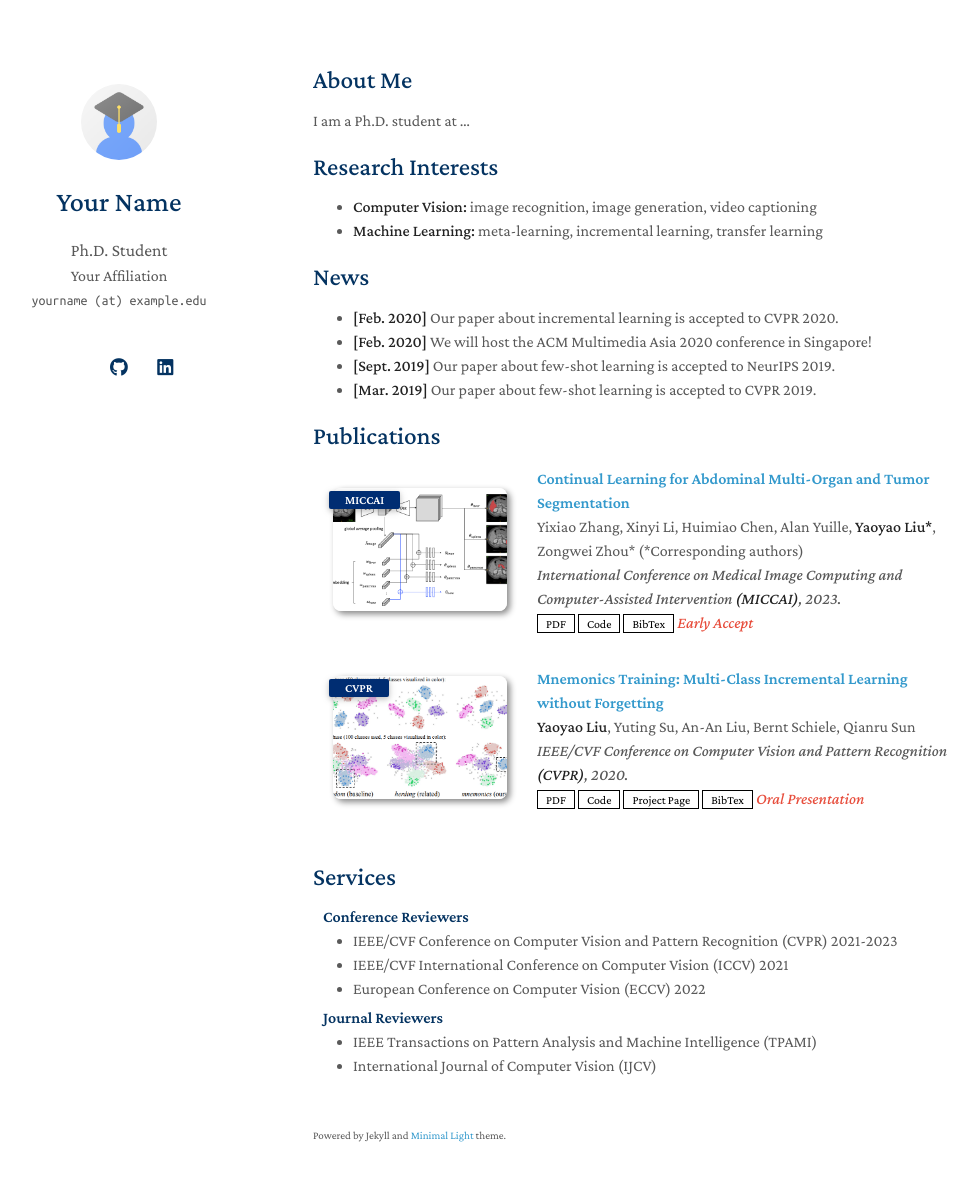
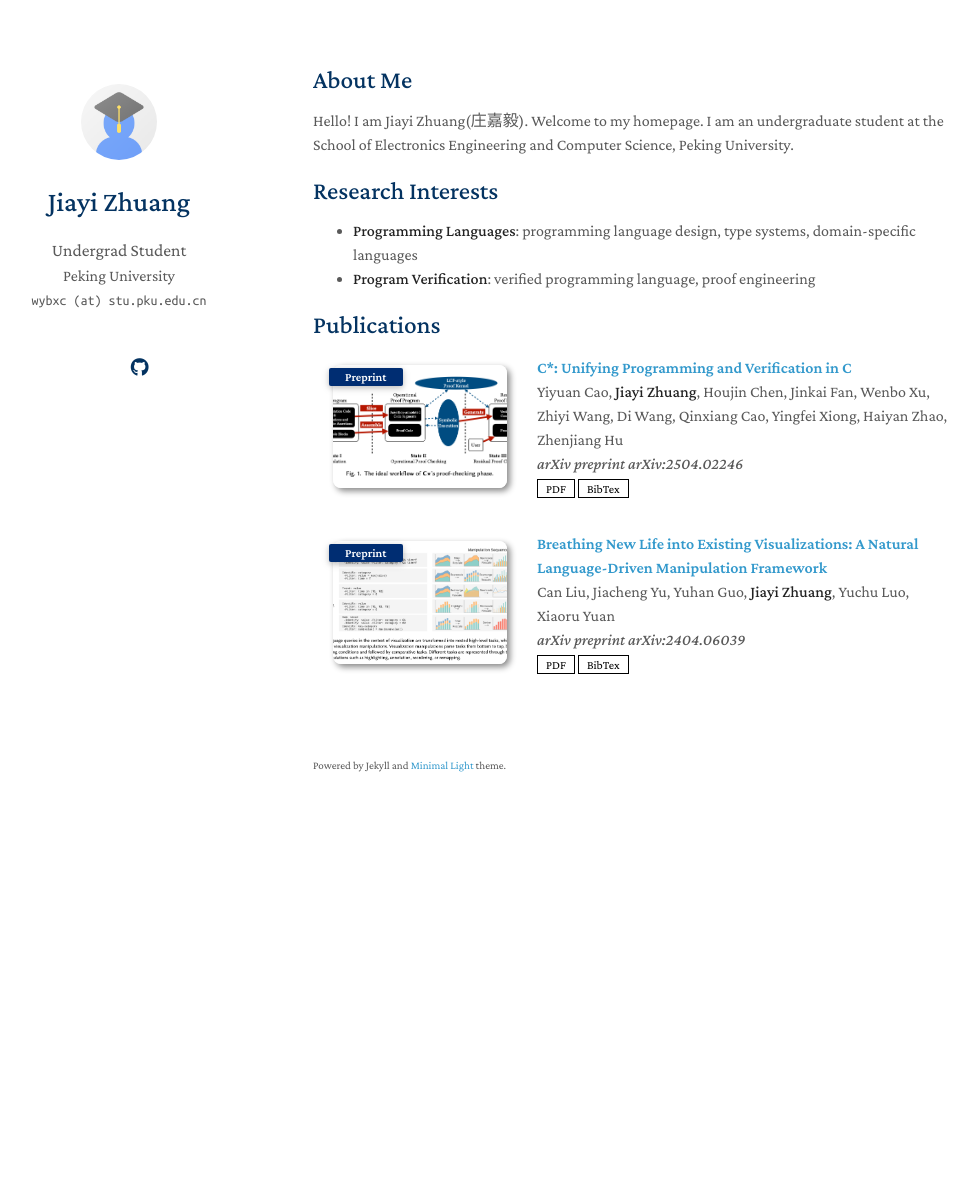
Before and after one commit to Wybxc/wybxc.github.io, a Jekyll site: the page built from index.md, in a window 1280 px wide and 1216 px high. Shown: the top 1181 px of the window, without its empty margins (157-1135 px from the left). Built offline with Jekyll 4.4.1, drawn with Linux system fonts in a browser that asks for light colours; a style sheet for code colours, icons or effects is not loaded; our own code applies the rules of GitHub Pages for plain Markdown files.

Commit message:
Update personal information, add research results, adjust homepage content, delete unnecessary sample images

```diff
--- a/_config.yml
+++ b/_config.yml
@@ -1,22 +1,22 @@
 # Basic Information
-title: Your Name
-position: Ph.D. Student
-affiliation: Your Affiliation
-email: yourname (at) example.edu
+title: Jiayi Zhuang
+position: Undergrad Student
+affiliation: Peking University
+email: wybxc (at) stu.pku.edu.cn
 
 # Search Engine Optimization (SEO)
 # The following information is used to improve the website traffic from search engines, e.g., Google.
-keywords: minimal light
-description: The Minimal Light is a simple and elegant jekyll theme for academic personal homepage.
-canonical: https://minimal-light-theme.yliu.me/
+keywords: minimal light, academic portfolio
+description: This is the academic portfolio of Jiayi Zhuang, an undergraduate student at Peking University.
+canonical: https://academic.wybxc.cc/
 
 # Links
 # If you don't need one of them, you may delete the corresponding line.
-google_scholar: https://scholar.google.com/
-cv_link: assets/files/curriculum_vitae.pdf
-github_link: https://github.com/
-linkedin: https://www.linkedin.com/
-twitter: https://twitter.com/
+google_scholar: https://scholar.google.com/citations?user=PG5aLyIAAAAJ
+# cv_link: assets/files/curriculum_vitae.pdf
+github_link: https://github.com/Wybxc
+# linkedin: https://www.linkedin.com/
+# twitter: https://twitter.com/
 
 # Images (e.g., your profile picture and your website's favicon)
 # "favicon" and "favicon_dark" are used for the light and dark modes, respectively.
@@ -38,7 +38,7 @@ font: "Serif" # or "Sans Serif"
 
 # Google Analytics ID
 # Please remove this if you don't use Google Analytics
-google_analytics: UA-111540567-4
+# google_analytics: UA-111540567-4
 
 # Use this project as a remote theme for GitHub Pages
 # See the guide here: https://docs.github.com/en/pages/setting-up-a-github-pages-site-with-jekyll/adding-a-theme-to-your-github-pages-site-using-jekyll
--- a/_data/publications.yml
+++ b/_data/publications.yml
@@ -1,22 +1,22 @@
 main:
 
-  - title: Continual Learning for Abdominal Multi-Organ and Tumor Segmentation
-    authors: Yixiao Zhang, Xinyi Li, Huimiao Chen, Alan Yuille, <strong>Yaoyao Liu*</strong>, Zongwei Zhou* (*Corresponding authors)
-    conference_short: MICCAI
-    conference: International Conference on Medical Image Computing and Computer-Assisted Intervention <strong>(MICCAI)</strong>, 2023.
-    pdf: https://arxiv.org/pdf/2306.00988.pdf
-    code: https://github.com/MrGiovanni/ContinualLearning
-    bibtex: https://bib.yliu.me/MICCAI23.txt
-    image: ./assets/img/teaser_example_2.png
-    notes: Early Accept
+  - title: "C*: Unifying Programming and Verification in C"
+    authors: Yiyuan Cao, <strong>Jiayi Zhuang</strong>, Houjin Chen, Jinkai Fan, Wenbo Xu, Zhiyi Wang, Di Wang, Qinxiang Cao, Yingfei Xiong, Haiyan Zhao, Zhenjiang Hu
+    conference_short: Preprint
+    conference: arXiv preprint arXiv:2504.02246
+    pdf: https://arxiv.org/pdf/2504.02246
+    # code:
+    bibtex: https://arxiv.org/bibtex/2504.02246
+    image: ./assets/img/cstar1.png
+    # notes: Early Accept
 
-  - title: "Mnemonics Training: Multi-Class Incremental Learning without Forgetting"
-    authors: <strong>Yaoyao Liu</strong>, Yuting Su, An-An Liu, Bernt Schiele, Qianru Sun
-    conference_short: CVPR
-    conference: IEEE/CVF Conference on Computer Vision and Pattern Recognition <strong>(CVPR)</strong>, 2020.
-    pdf: https://arxiv.org/pdf/2002.10211.pdf
-    code: https://github.com/yaoyao-liu/class-incremental-learning/tree/main/mnemonics-training
-    page: https://class-il.mpi-inf.mpg.de/mnemonics/
-    bibtex: https://class-il.mpi-inf.mpg.de/mnemonics/
-    notes: Oral Presentation
-    image: ./assets/img/teaser_example.png
+  - title: "Breathing New Life into Existing Visualizations: A Natural Language-Driven Manipulation Framework"
+    authors: Can Liu, Jiacheng Yu, Yuhan Guo, <strong>Jiayi Zhuang</strong>, Yuchu Luo, Xiaoru Yuan
+    conference_short: Preprint
+    conference: arXiv preprint arXiv:2404.06039
+    pdf: https://arxiv.org/pdf/2404.06039
+    # code:
+    # page:
+    bibtex: https://arxiv.org/bibtex/2404.06039
+    # notes: Oral Presentation
+    image: ./assets/img/breathing1.png
--- a/index.md
+++ b/index.md
@@ -4,20 +4,21 @@ layout: homepage
 
 ## About Me
 
-I am a Ph.D. student at ...
+Hello! I am Jiayi Zhuang(庄嘉毅). Welcome to my homepage.
+I am an undergraduate student at the School of Electronics Engineering and Computer Science, Peking University.
 
 ## Research Interests
 
-- **Computer Vision:** image recognition, image generation, video captioning
-- **Machine Learning:** meta-learning, incremental learning, transfer learning
+- **Programming Languages**: programming language design, type systems, domain-specific languages
+- **Program Verification**: verified programming language, proof engineering
 
-## News
+<!-- ## News
 
 - **[Feb. 2020]** Our paper about incremental learning is accepted to CVPR 2020.
 - **[Feb. 2020]** We will host the ACM Multimedia Asia 2020 conference in Singapore!
 - **[Sept. 2019]** Our paper about few-shot learning is accepted to NeurIPS 2019.
-- **[Mar. 2019]** Our paper about few-shot learning is accepted to CVPR 2019.
+- **[Mar. 2019]** Our paper about few-shot learning is accepted to CVPR 2019. -->
 
 {% include_relative _includes/publications.md %}
 
-{% include_relative _includes/services.md %}
+<!-- {% include_relative _includes/services.md %} -->
```
Also changed, not shown: README.md, assets/img/breathing1.png (added), assets/img/cstar1.png (added), assets/img/teaser_example.png (deleted), assets/img/teaser_example_2.png (deleted).
